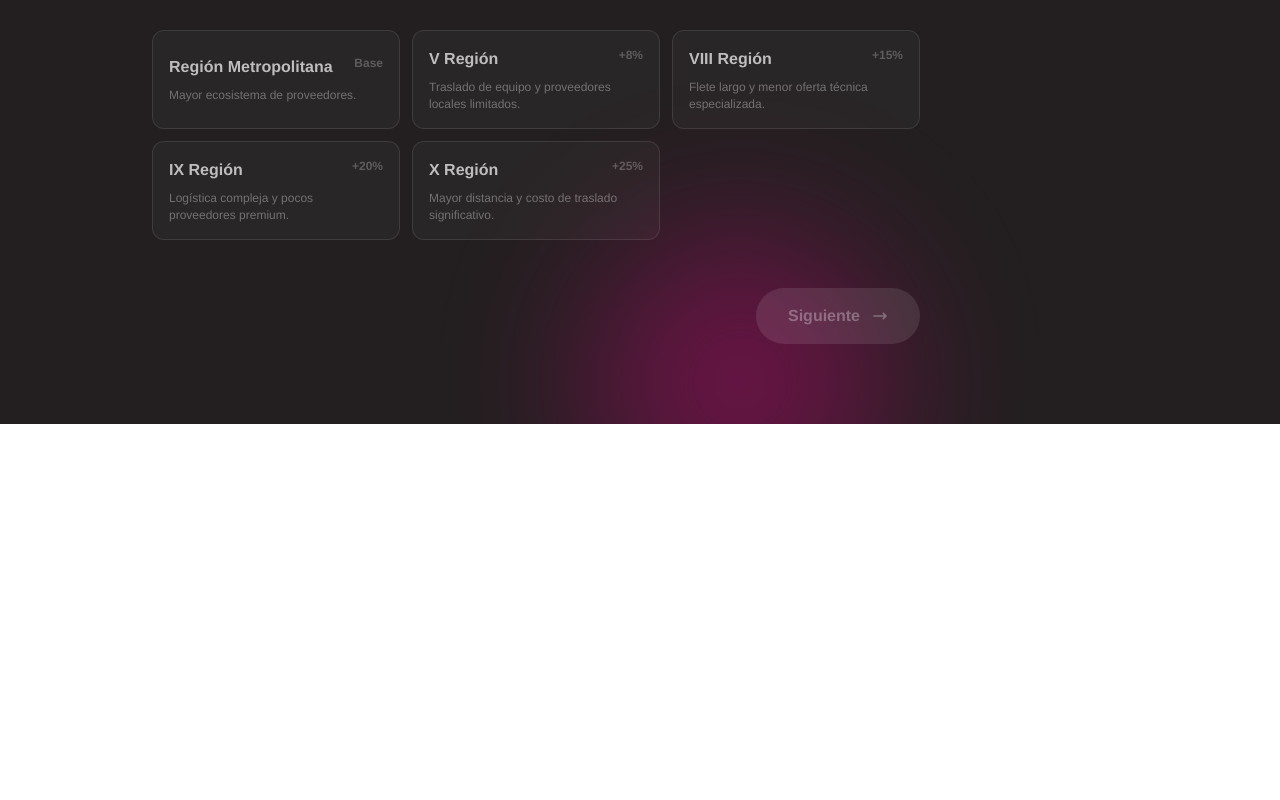
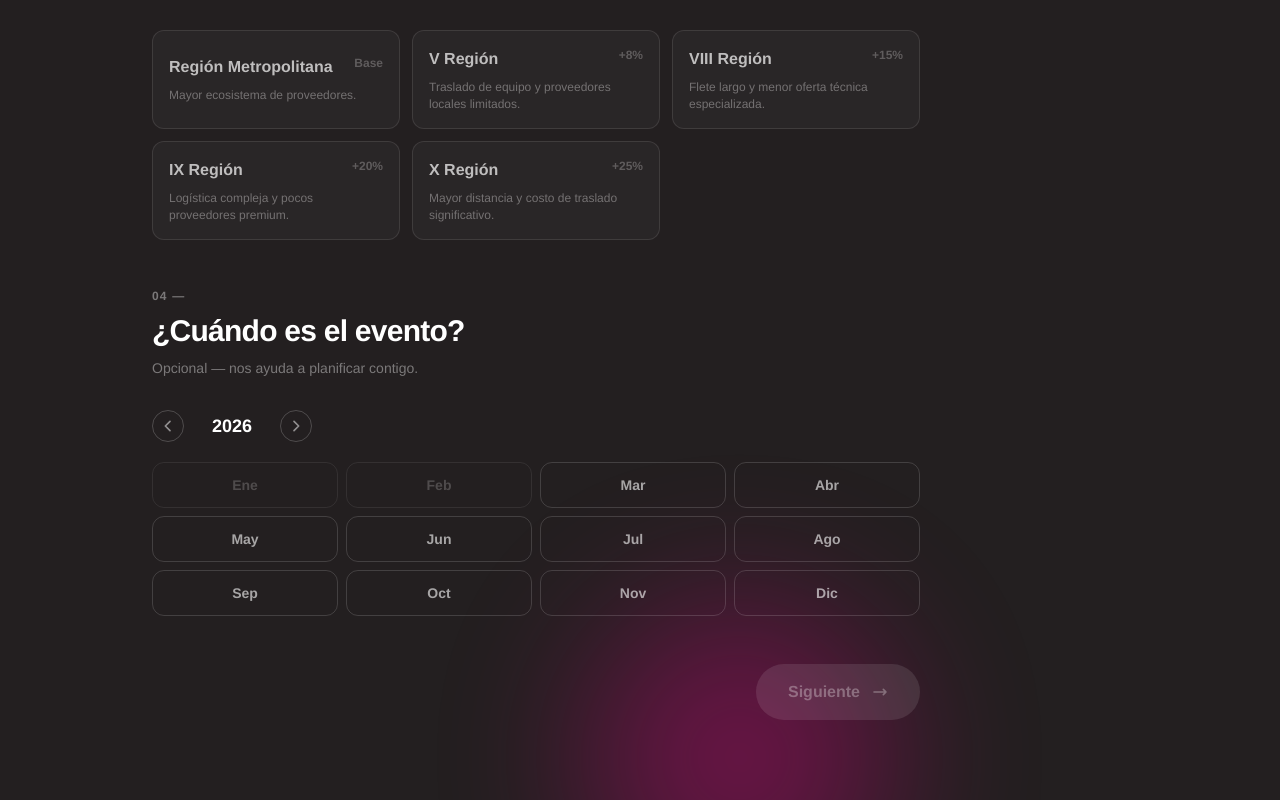
Before and after one commit to sebavigneaux-ui/lapizarra, a Next.js app: page /calculadora in a window 1280 px wide. Shown: the part 1343-2143 px from the top of the page. Before the commit the page ends 1767 px from the top, so only its background shows below. Built offline with nearby package versions, Linux system fonts and the light colour scheme.

Commit message:
Add month/year event date picker to step 1
Optional section 04 in StepContexto: grid of 12 months with year
navigation arrows. Past months shown dimmed. Selection stored as
"YYYY-MM" in state. Does not block step advancement.

Co-Authored-By: Claude Sonnet 4.6 <noreply@anthropic.com>

```diff
--- a/app/calculadora/components/StepContexto.tsx
+++ b/app/calculadora/components/StepContexto.tsx
@@ -1,25 +1,32 @@
 "use client";
+import { useState } from "react";
 import type { TipoEvento, RangoAsistentes, RegionId } from "../../types/calculator";
 import { TIPOS_EVENTO, LABELS_ASISTENTES, REGIONES } from "../../config/pricing";
 
 const RANGOS: RangoAsistentes[] = ["menos50", "50-100", "100-200", "200-400", "400plus"];
 
+const MESES = ["Ene", "Feb", "Mar", "Abr", "May", "Jun", "Jul", "Ago", "Sep", "Oct", "Nov", "Dic"];
+
 interface Props {
   tipoEvento: TipoEvento | null;
   asistentes: RangoAsistentes | null;
   region: RegionId | null;
+  fechaEvento: string | null;
   onTipo: (t: TipoEvento) => void;
   onAsistentes: (r: RangoAsistentes) => void;
   onRegion: (r: RegionId) => void;
+  onFecha: (f: string | null) => void;
   onNext: () => void;
   canNext: boolean;
 }
 
 export default function StepContexto({
-  tipoEvento, asistentes, region,
-  onTipo, onAsistentes, onRegion,
+  tipoEvento, asistentes, region, fechaEvento,
+  onTipo, onAsistentes, onRegion, onFecha,
   onNext, canNext,
 }: Props) {
+  const hoy = new Date();
+  const [anioVista, setAnioVista] = useState(hoy.getFullYear());
   return (
     <div className="animate-in fade-in slide-in-from-right-4 duration-400">
 
@@ -117,6 +124,68 @@ export default function StepContexto({
         </div>
       </div>
 
+      {/* 04 — Fecha del evento */}
+      <div className="mb-12">
+        <p className="text-white/40 text-xs font-black uppercase tracking-widest mb-2">04 —</p>
+        <h2 className="text-white font-black text-2xl md:text-3xl tracking-tight mb-2 leading-tight">
+          ¿Cuándo es el evento?
+        </h2>
+        <p className="text-white/40 text-sm mb-8">Opcional — nos ayuda a planificar contigo.</p>
+
+        {/* Navegación de año */}
+        <div className="flex items-center gap-4 mb-5">
+          <button
+            onClick={() => setAnioVista((a) => a - 1)}
+            className="w-8 h-8 rounded-full border border-white/20 text-white/50 hover:text-white hover:border-white/50 flex items-center justify-center transition-all duration-200"
+          >
+            <svg className="w-4 h-4" fill="none" viewBox="0 0 24 24" stroke="currentColor" strokeWidth={2.5}>
+              <path strokeLinecap="round" strokeLinejoin="round" d="M15 19l-7-7 7-7" />
+            </svg>
+          </button>
+          <span className="text-white font-black text-lg w-16 text-center">{anioVista}</span>
+          <button
+            onClick={() => setAnioVista((a) => a + 1)}
+            className="w-8 h-8 rounded-full border border-white/20 text-white/50 hover:text-white hover:border-white/50 flex items-center justify-center transition-all duration-200"
+          >
+            <svg className="w-4 h-4" fill="none" viewBox="0 0 24 24" stroke="currentColor" strokeWidth={2.5}>
+              <path strokeLinecap="round" strokeLinejoin="round" d="M9 5l7 7-7 7" />
+            </svg>
+          </button>
+          {fechaEvento && (
+            <button
+              onClick={() => onFecha(null)}
+              className="ml-2 text-white/30 hover:text-white/60 text-xs font-bold transition-colors duration-200"
+            >
+              Limpiar
+            </button>
+          )}
+        </div>
+
+        {/* Grid de meses */}
+        <div className="grid grid-cols-4 gap-2">
+          {MESES.map((mes, i) => {
+            const key = `${anioVista}-${String(i + 1).padStart(2, "0")}`;
+            const esPasado = anioVista < hoy.getFullYear() || (anioVista === hoy.getFullYear() && i < hoy.getMonth());
+            const active = fechaEvento === key;
+            return (
+              <button
+                key={key}
+                onClick={() => onFecha(active ? null : key)}
+                className={`py-3 rounded-xl text-sm font-black border transition-all duration-200 ${
+                  active
+                    ? "border-[#EC008C] bg-[#EC008C] text-white"
+                    : esPasado
+                    ? "border-white/8 text-white/20 hover:border-white/20 hover:text-white/40"
+                    : "border-white/15 text-white/60 hover:border-white/40 hover:text-white"
+                }`}
+              >
+                {mes}
+              </button>
+            );
+          })}
+        </div>
+      </div>
+
       {/* CTA */}
       <div className="flex justify-end">
         <button
--- a/app/calculadora/page.tsx
+++ b/app/calculadora/page.tsx
@@ -19,6 +19,7 @@ export default function CalculadoraPage() {
     setTipo,
     setAsistentes,
     setRegion,
+    setFechaEvento,
     toggleNivel,
     next,
     back,
@@ -94,9 +95,11 @@ export default function CalculadoraPage() {
               tipoEvento={state.tipoEvento}
               asistentes={state.asistentes}
               region={state.region}
+              fechaEvento={state.fechaEvento}
               onTipo={setTipo}
               onAsistentes={setAsistentes}
               onRegion={setRegion}
+              onFecha={setFechaEvento}
               onNext={next}
               canNext={canAdvanceStep1}
             />
--- a/app/hooks/useCalculadora.ts
+++ b/app/hooks/useCalculadora.ts
@@ -7,6 +7,7 @@ const initial: CalculadoraState = {
   tipoEvento: null,
   asistentes: null,
   region: null,
+  fechaEvento: null,
   seleccionBloques: {},
   nombre: "",
   empresa: "",
@@ -25,6 +26,9 @@ export function useCalculadora() {
 
   const setRegion = (region: RegionId) =>
     setState((s) => ({ ...s, region }));
+
+  const setFechaEvento = (fechaEvento: string | null) =>
+    setState((s) => ({ ...s, fechaEvento }));
 
   const toggleNivel = (bloqueId: string, nivelId: NivelId) =>
     setState((s) => {
@@ -61,6 +65,7 @@ export function useCalculadora() {
     setTipo,
     setAsistentes,
     setRegion,
+    setFechaEvento,
     toggleNivel,
     goTo,
     next,
--- a/app/types/calculator.ts
+++ b/app/types/calculator.ts
@@ -63,6 +63,7 @@ export interface CalculadoraState {
   tipoEvento: TipoEvento | null;
   asistentes: RangoAsistentes | null;
   region: RegionId | null;
+  fechaEvento: string | null; // formato "YYYY-MM"
   seleccionBloques: SeleccionBloques;
   nombre: string;
   empresa: string;
```
